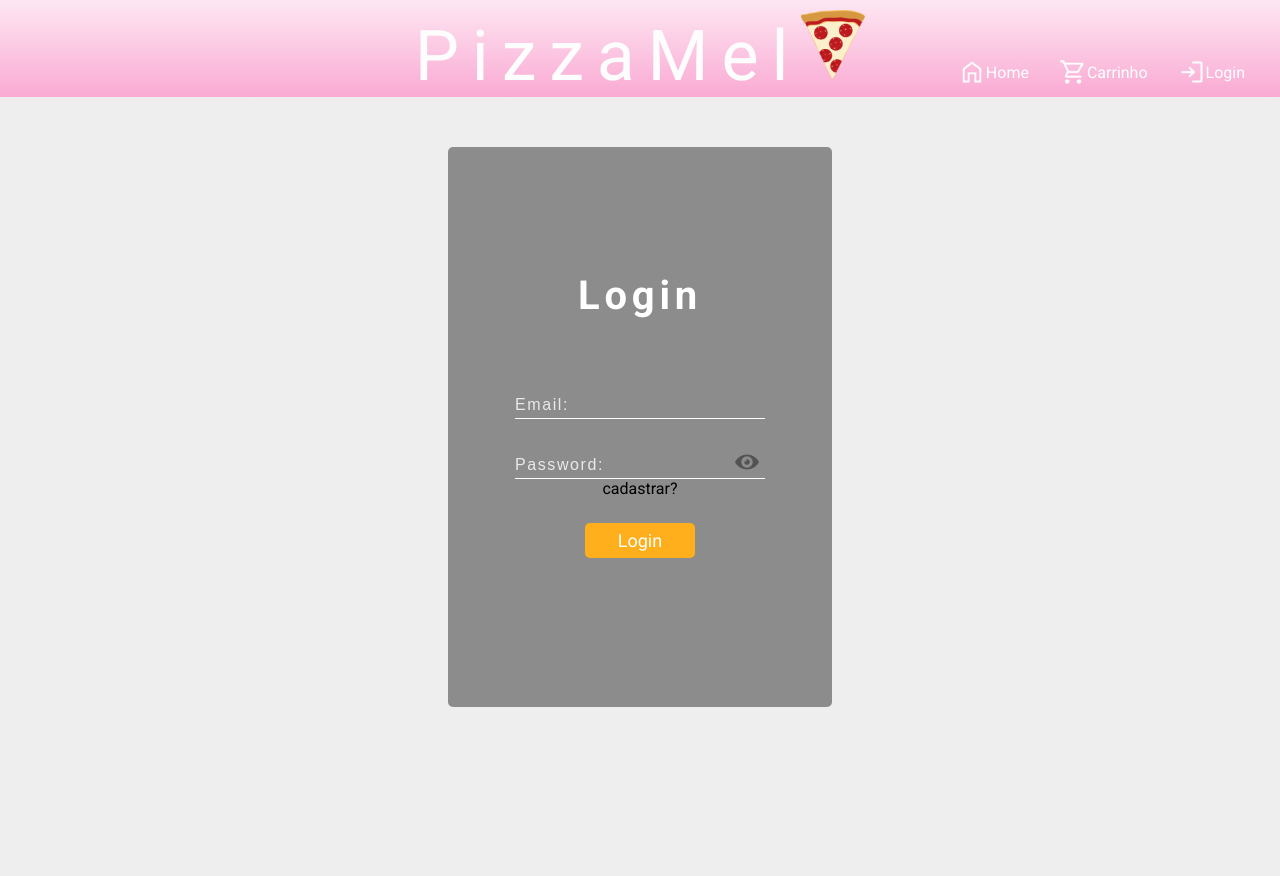
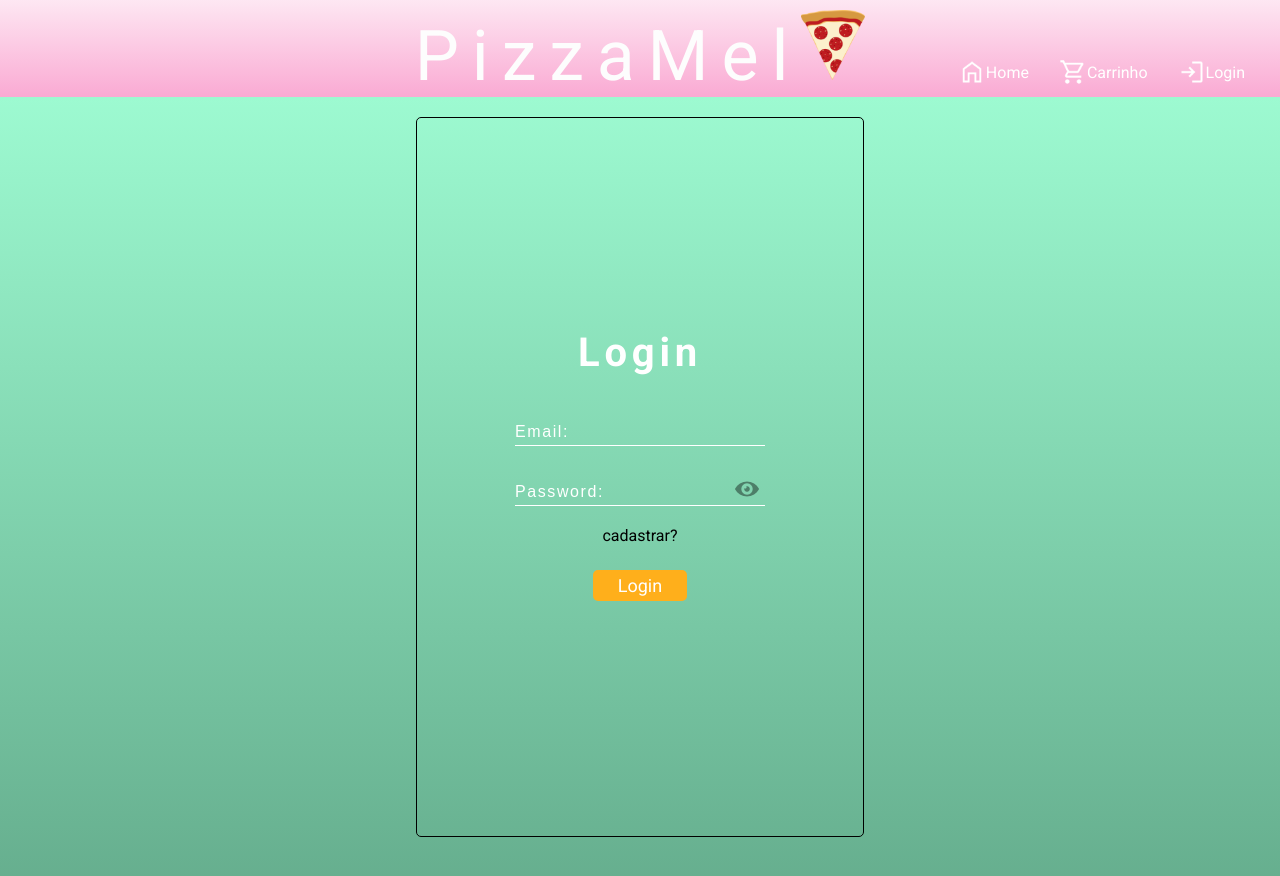
Before and after one commit to GabrielHenri12/Pizzaria-Full-stack, a React (Vite) app in the folder Front-End/: page /login in a window 1280 px wide. Shown: the top 876 px of the page. Built offline with nearby package versions, Linux system fonts and the light colour scheme.

Commit message:
Edit and creat: style modifications

```diff
--- a/Front-End/src/views/Home/Home.tsx
+++ b/Front-End/src/views/Home/Home.tsx
@@ -1,4 +1,4 @@
-import React, { useEffect, useState } from 'react'
+import { useEffect, useState } from 'react'
 import api from '../../services/Api'
 import './Home.css'
 
@@ -15,41 +15,45 @@ type list = {
 export default () => {
 
     const [list, setList]: any = useState();
-    const [reset, setReset] = useState('reset');
+    const [loadind, setLoadind] = useState<boolean>(false)
 
     useEffect(() => {
-        api
-            .get('/home')
-            .then((Response) => setList(Response.data))
-            .catch((err) => console.log("Opps ocorreu um erro" + err))
-    }, [reset]);
+        loadingPage()
+    }, []);
 
-    function addPizza(id: number){
-        let pizza = {tamanho: 'Grande', quantidade: 1, id}
+    const loadingPage =async ()=>{
+        try {
+            let response = await api.get('/home')
+            setList(response.data);
+            setLoadind(true);
+        } catch (err) {
+            console.log(err)
+        }
+    }
+
+    function addPizza(id: number) {
+        let pizza = { tamanho: 'Grande', quantidade: 1, id }
         api
             .post('/carrinho/adicionar/', pizza)
-            .then(response => {alert('Pizza Adicionada'), setReset('resetado')})
+            .then(response => { alert('Pizza Adicionada')})
             .catch(err => console.log(err))
     };
-
-    let listLi = list?.listaPizza.map((item: list) => {
-        return (
-            <li key={item.id}>
-                <div className="item" id="item">
-                    <img src={`/images/${item.img}`} alt="Miniatura das Pizzas" />
-                    <span>{item.sabor}</span>
-                    <button onClick={e => addPizza(item.id)} className="btn">+ADICIONAR</button>
-                </div>
-            </li>
-        )
-    })
 
     return (
         <section className="menu--pizzas">
             <h2 className="title">Sabores</h2>
             <div className="pizza--size">
                 <ul className="ul">
-                    {listLi}
+                    {loadind === false && <span>Carregando...</span>}
+                    {loadind === true && list?.listaPizza.map((item: list) => (
+                        <li key={item.id}>
+                            <div className="item" id="item">
+                                <img src={`/images/${item.img}`} alt="Miniatura das Pizzas" />
+                                <span>{item.sabor}</span>
+                                <button onClick={e => addPizza(item.id)} className="btn">+ADICIONAR</button>
+                            </div>
+                        </li>
+                    ))}
                 </ul>
             </div>
         </section>
--- a/Front-End/src/views/User/Login.css
+++ b/Front-End/src/views/User/Login.css
@@ -22,14 +22,15 @@ ul {
     display: flex;
     flex-direction: row;
     justify-content: center;
-    background-color: #eee;
+    background-color: #9dfad1;
+    background-image: linear-gradient(180deg, #9dfad1 0%, #65ad8d 100%);
 }
 
 .input {
-    height: 70vh;
-    width: 30vw;
-    margin-top: 50px;
-    background-color: #00000069;
+    height: 90vh;
+    width: 35vw;
+    margin-top: 20px;
+    border: 1px solid #000;
     display: flex;
     flex-direction: column;
     justify-content: center;
@@ -37,20 +38,25 @@ ul {
     border-radius: 5px;
 }
 
-@media (max-width: 880px) {
-    .input {
-        width: 100vw;
-        background-color: #00000000;
-    }
-}
-
 h2 {
     text-align: center;
     font-size: 2.5rem;
     color: #FFF;
     letter-spacing: 0.3rem;
-    margin-bottom: 40px;
+    margin-bottom: 10px;
 }
+
+@media (max-width: 900px) {
+    .input {
+        border-radius: 0;
+        border: 0;
+    }
+
+    h2 {
+        margin-bottom: 15px;
+    }
+}
+
 
 div.singleInput {
     display: block;
@@ -70,13 +76,14 @@ div.singleInput label {
     position: absolute;
     left: 0;
     bottom: 5px;
-    color: #f1f1f1ec;
+    color: #ffffff;
     cursor: text;
     transition: 0.3s ease-in-out;
     letter-spacing: 0.1rem;
     font-family: Arial, Helvetica, sans-serif;
 }
-div.false label{
+
+div.false label {
     color: #ff0000;
 }
 
@@ -95,7 +102,8 @@ input {
     font-size: 17px;
     color: #FFF;
 }
-div.false input{
+
+div.false input {
     color: #ff0000;
     border-bottom: 1px solid #ff0000;
 }
@@ -108,14 +116,7 @@ div.singleInput img {
     opacity: 0.4;
 }
 
-.button {
-    margin: 25px 140px;
-    width: 110px;
-    height: 35px;
-    border: 0;
-    border-radius: 5px;
-    background-color: #ffaf1b;
-    color: #fff;
-    font-size: 18px;
-    cursor: pointer;
+#cadastrar {
+    margin-top: 10px;
+    padding-top: 10px;
 }
--- a/Front-End/src/views/User/Login.tsx
+++ b/Front-End/src/views/User/Login.tsx
@@ -1,28 +1,39 @@
-import React, { useState } from 'react'
+import { useState } from 'react'
 import { useNavigate } from 'react-router-dom';
 import './Login.css'
 import api from '../../services/Api'
 import Input from '../../components/Inputs/Input'
 import InputPassword from '../../components/Inputs/InputPassword'
-import { signIn } from '../../services/auth';
+import { signIn, signOut } from '../../services/auth';
 
 export default () => {
 
     const [Err, setErr] = useState('')
     const [email, setUser] = useState({ value: '', valid: true })
     const [password, setPassword] = useState({ value: '', valid: true })
+    const [loadind, setLoading] = useState<boolean>(true)
     const navigate = useNavigate()
+
+    function loggout() {
+        signOut()
+        alert('deslogado')
+        navigate('/login')
+    };
 
     function login(event: any) {
         event.preventDefault();
         let user = { email: email.value, password: password.value }
+        setLoading(false)
         api
             .post("/user/login/", user)
             .then(response => {
                 if (response.data.status == false) {
                     setErr(response.data.error)
+                    setLoading(true)
                 } else {
                     signIn(response.data.token)
+                    setTimeout(loggout, 10000000)
+                    setLoading(true)
                     navigate('/')
                 }
             })
@@ -48,8 +59,9 @@ export default () => {
                     {Err}
                     <Input type={'text'} id={'Email'} item={email} func={loginFunc} />
                     <InputPassword id={'Password'} item={password} func={loginFunc} />
-                    <a href="/cadastro">cadastrar?</a>
+                    <a id='cadastrar' href="/cadastro">cadastrar?</a>
                     <button className='button'>Login</button>
+                    {!loadind && <span>Carregando...</span>}
                 </div>
             </form>
         </div>
```
Also changed, not shown: Front-End/src/assets/logout.png (added).
